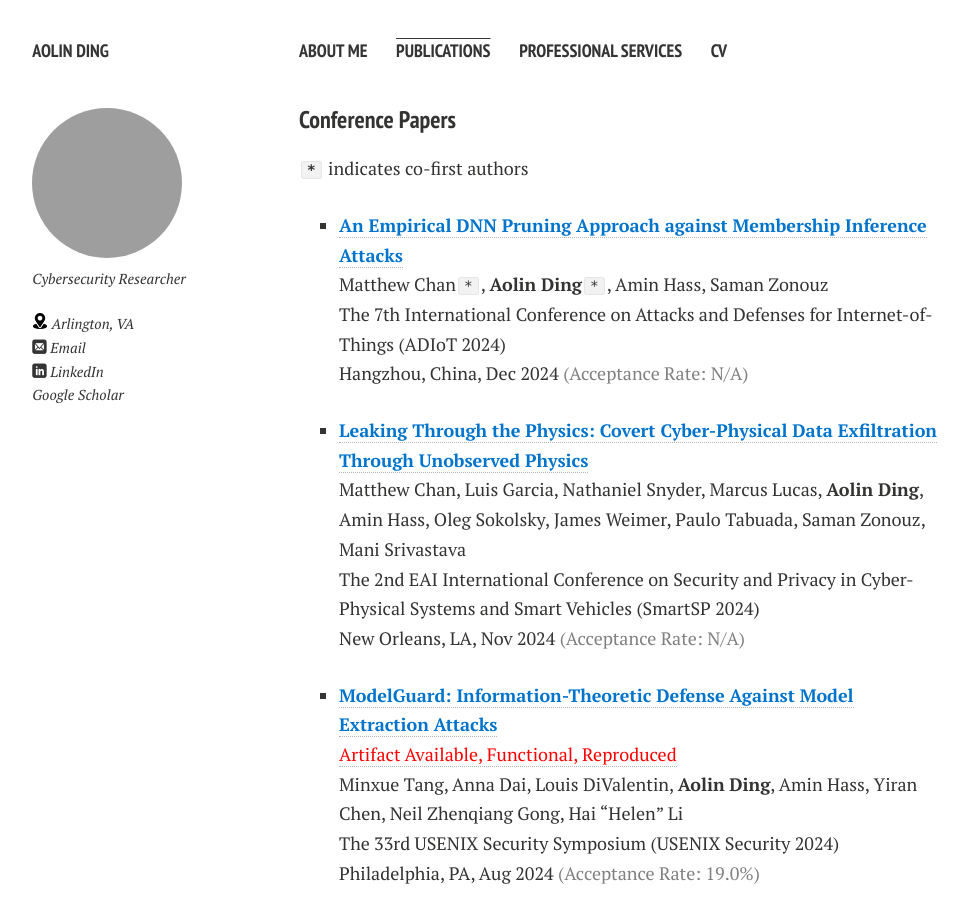
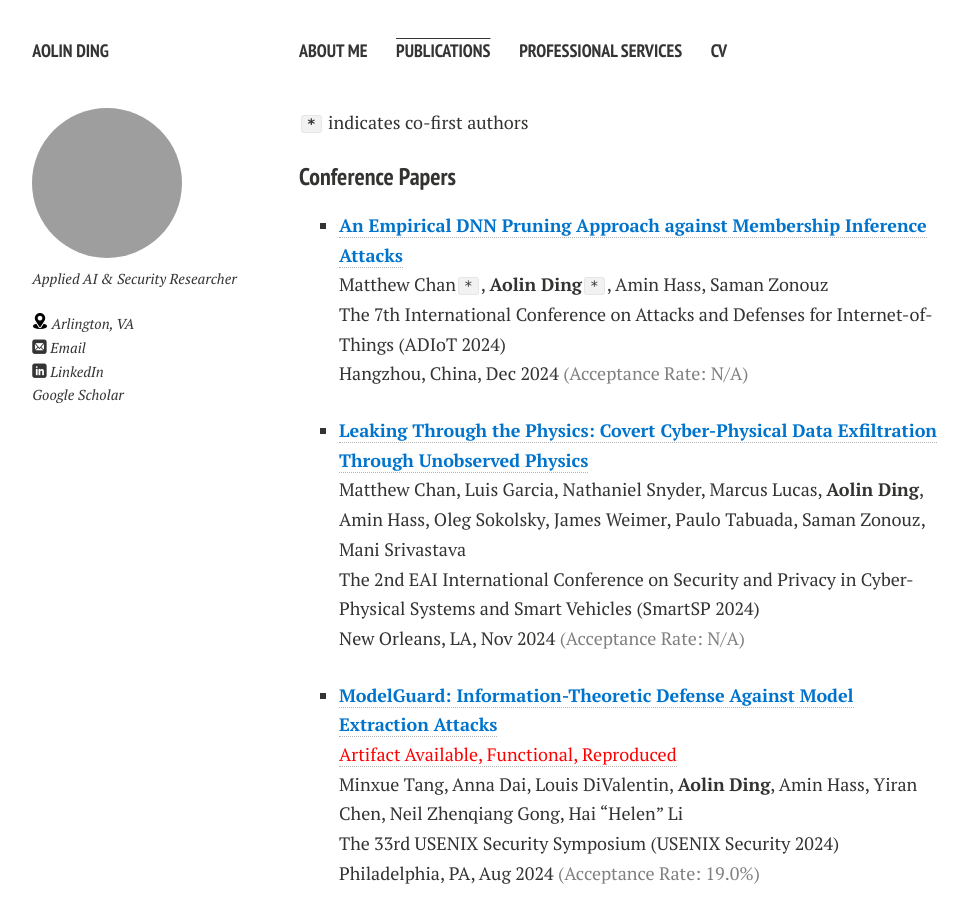
Before and after one commit to aolind/aolind.github.io, a Jekyll site: the page built from publications.md, in a window 1280 px wide and 900 px high. Shown: the whole window, without its empty margins (21-988 px from the left). Built offline with Jekyll 4.4.1, drawn with Linux system fonts in a browser that asks for light colours; nearby versions of some CDN libraries; comment, search, counter and statistics services are not loaded; a style sheet for code colours, icons or effects is not loaded.

Commit message:
Fix the format

```diff
--- a/_config.yml
+++ b/_config.yml
@@ -8,7 +8,7 @@ url: https://aolind.github.io
 owner:
   name: Aolin Ding
   avatar: aolin.jpg
-  bio: Cybersecurity Researcher
+  bio: Applied AI & Security Researcher
   location: https://aolind.github.io/
   email: a.ding@accenture.com
   # Social networking links are used in author-bio sidebar. Update and remove as you like.
--- a/publications.md
+++ b/publications.md
@@ -4,8 +4,9 @@ permalink: /publications/index.html
 title: Publications
 ---
 
+**`*`** indicates co-first authors
+
 ### Conference Papers
-**`*`** indicates co-first authors
 
 - [**<font color='#0074cc'>An Empirical DNN Pruning Approach against Membership Inference Attacks</font>**](https://adiot.compute.dtu.dk/2024/)\
 Matthew Chan`*`, **Aolin Ding**`*`, Amin Hass, Saman Zonouz\
@@ -60,7 +61,7 @@ San Sebastian, Spain, Oct 2021 <font color='gray'>(Acceptance Rate: 23.2%)</font
 
 ### Preprints
 - [**<font color='#0074cc'>FedProphet: Memory-Efficient Federated Adversarial Training via Theoretic-Robustness and Low-Inconsistency Cascade Learning</font>**](https://arxiv.org/abs/2409.08372)\
-Minxue Tang*, Yitu Wang*, Jingyang Zhang, Louis DiValentin, **Aolin Ding**, Amin Hass, Yiran Chen, Hai Li\
+Minxue Tang`*`, Yitu Wang`*`, Jingyang Zhang, Louis DiValentin, **Aolin Ding**, Amin Hass, Yiran Chen, Hai Li\
 arXiv preprint - arXiv:2409.08372 (2024)
 
 - [**<font color='#0074cc'>FADE: Enabling Large-Scale Federated Adversarial Training on Resource-Constrained Edge Device</font>**](https://arxiv.org/pdf/2209.03839.pdf)\
```
